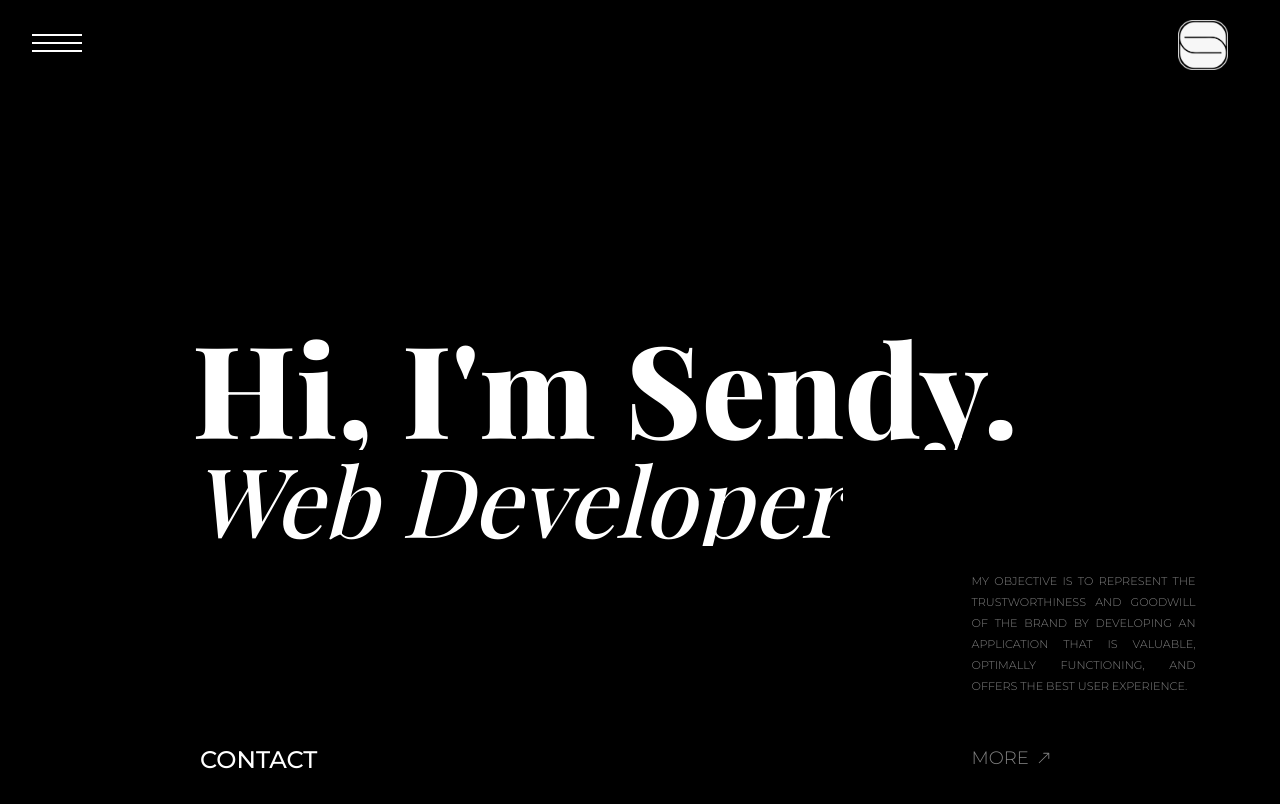
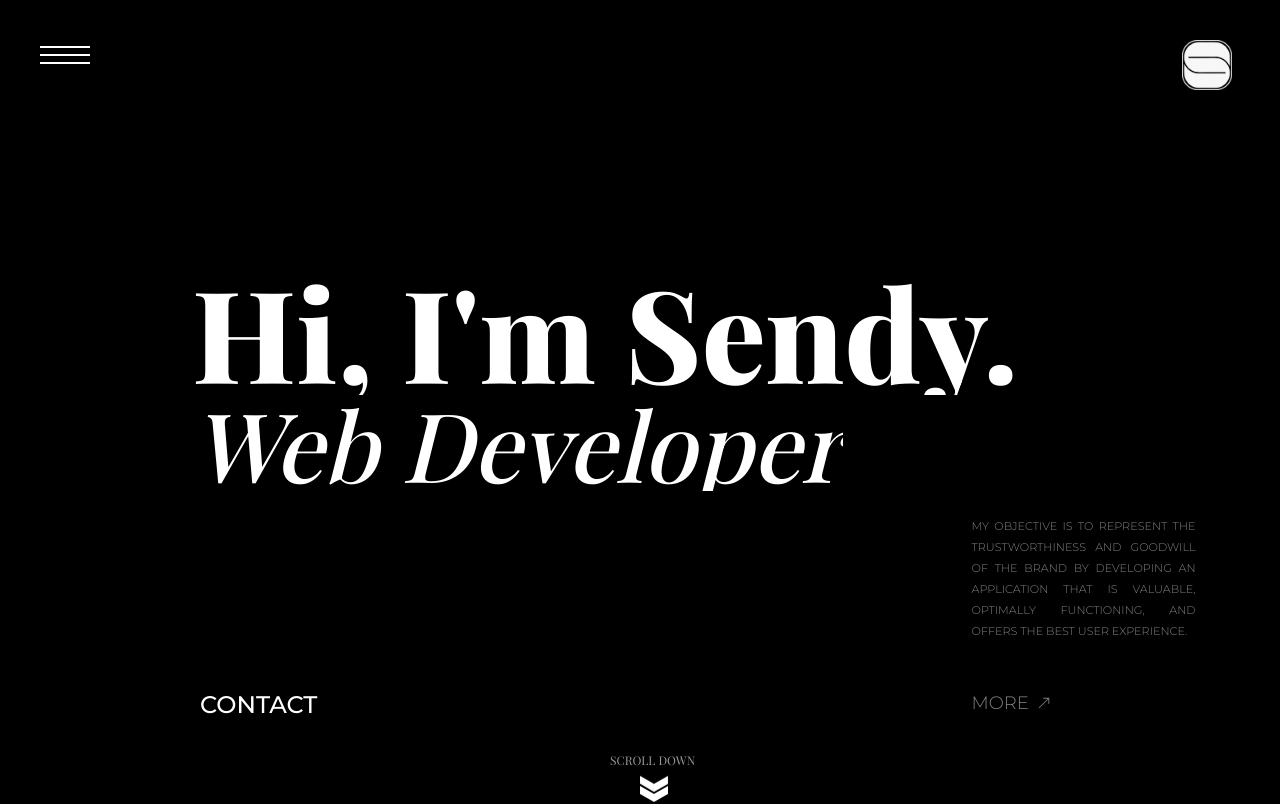
Before and after one commit to uisendy/Personal-Portfolio, a React (Create React App) app: page / in a window 1280 px wide. Shown: the top 804 px of the page. Built offline with nearby package versions, Linux system fonts and the light colour scheme; a web font is replaced by a local one.

Commit message:
[f-about]: update: code cleaning and UI optimization. State Handling

```diff
--- a/src/components/Navbar/Menu.js
+++ b/src/components/Navbar/Menu.js
@@ -8,23 +8,23 @@ import LogoWhiteFrameless from '../../Assets/Logo/LogoWhiteFrameless.png';
 
 const Menu = ({ menuList, isNavOpen, setIsNavOpen }) => {
   return (
-    <div className="py-5 px-8 bg-black">
-      <nav className="flex items-center justify-between pr-5">
+    <div className=" bg-black">
+      <nav className=" relative flex items-center justify-between pr-5">
         <div
           onClick={() => setIsNavOpen((open) => !open)}
           className={
             isNavOpen
-              ? 'hamburger-menu is-active fixed'
-              : 'hamburger-menu space-y-2 fixed'
+              ? 'hamburger-menu is-active fixed top-10 left-10'
+              : 'hamburger-menu space-y-2 fixed top-10 left-10'
           }
         >
           <div className="menu-icon"></div>
         </div>
-        <div className="">
+        <div className=" bg-blue-200">
           <div className={isNavOpen ? 'showMenuNav' : 'hideMenuNav'}>
             {' '}
             <div className="nav-menu flex justify-center flex-col gap-10 w-[80%] mx-[auto]">
-              <ul className="flex flex-col gap-10 md:gap-16 justify-between min-h-[250px] w-[80%] text-white text-6xl md:w-[80%] md:text-[6rem]">
+              <ul className="flex flex-col gap-6 md:gap-10 justify-between min-h-[250px] w-[100%] text-white text-6xl md:w-[80%] md:text-[6rem]">
                 {menuList.map((menu) => (
                   <MenuList
                     menu={menu}
@@ -36,9 +36,9 @@ const Menu = ({ menuList, isNavOpen, setIsNavOpen }) => {
                 ))}
               </ul>
               <div className="nav-menu-line h-[1px] bg-slate-400 "></div>
-              <div className="nav-menu-socials flex gap-4">
+              <div className="nav-menu-socials flex gap-6 md:gap-20">
                 <a
-                  className="transition hover:opacity-75 hover:line-through"
+                  className="transition hover:opacity-75 hover:border-b-2 hover:border-solid hover:border-b-white pb-2"
                   href="http://github.com/uisendy"
                   target="_blank"
                   rel="noreferrer"
@@ -46,7 +46,7 @@ const Menu = ({ menuList, isNavOpen, setIsNavOpen }) => {
                   <FaGithub className="text-2xl text-white" />
                 </a>
                 <a
-                  className="transition hover:opacity-75 hover:line-through"
+                  className="transition hover:opacity-75 hover:border-b-2 hover:border-solid hover:border-b-white pb-2"
                   href="https://www.linkedin.com/in/inieke-sendy-129b57ab/"
                   target="_blank"
                   rel="noreferrer"
@@ -54,7 +54,7 @@ const Menu = ({ menuList, isNavOpen, setIsNavOpen }) => {
                   <FaLinkedinIn className="text-2xl text-white" />
                 </a>
                 <a
-                  className="transition hover:opacity-75 hover:line-through"
+                  className="transition hover:opacity-75 hover:border-b-2 hover:border-solid hover:border-b-white pb-2"
                   href="https://twitter.com/SInieke/"
                   target="_blank"
                   rel="noreferrer"
@@ -65,15 +65,17 @@ const Menu = ({ menuList, isNavOpen, setIsNavOpen }) => {
             </div>
           </div>
         </div>
-        <div className="">
-          <Link className="text-white text-2xl md:text-4xl" to={'/'}>
-            <img
-              className="w-[50px] h-[50px]"
-              src={LogoWhiteFrameless}
-              alt="Logo"
-            />
-          </Link>
-        </div>
+        <Link
+          className="absolute top-10 right-12 z-50"
+          to={'/'}
+          onClick={() => setIsNavOpen(false)}
+        >
+          <img
+            className="w-[35px] h-[35px] md:w-[50px] md:h-[50px]"
+            src={LogoWhiteFrameless}
+            alt="Logo"
+          />
+        </Link>
       </nav>
     </div>
   );
```
